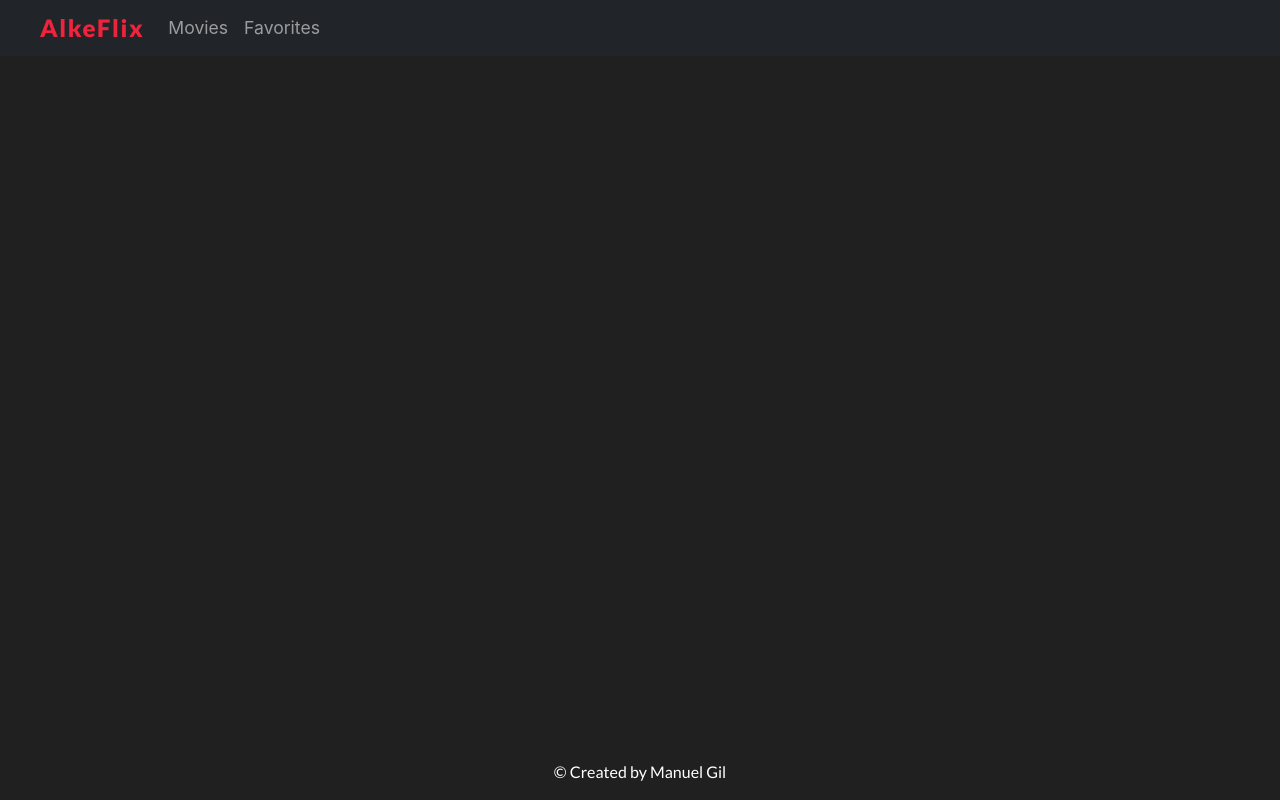
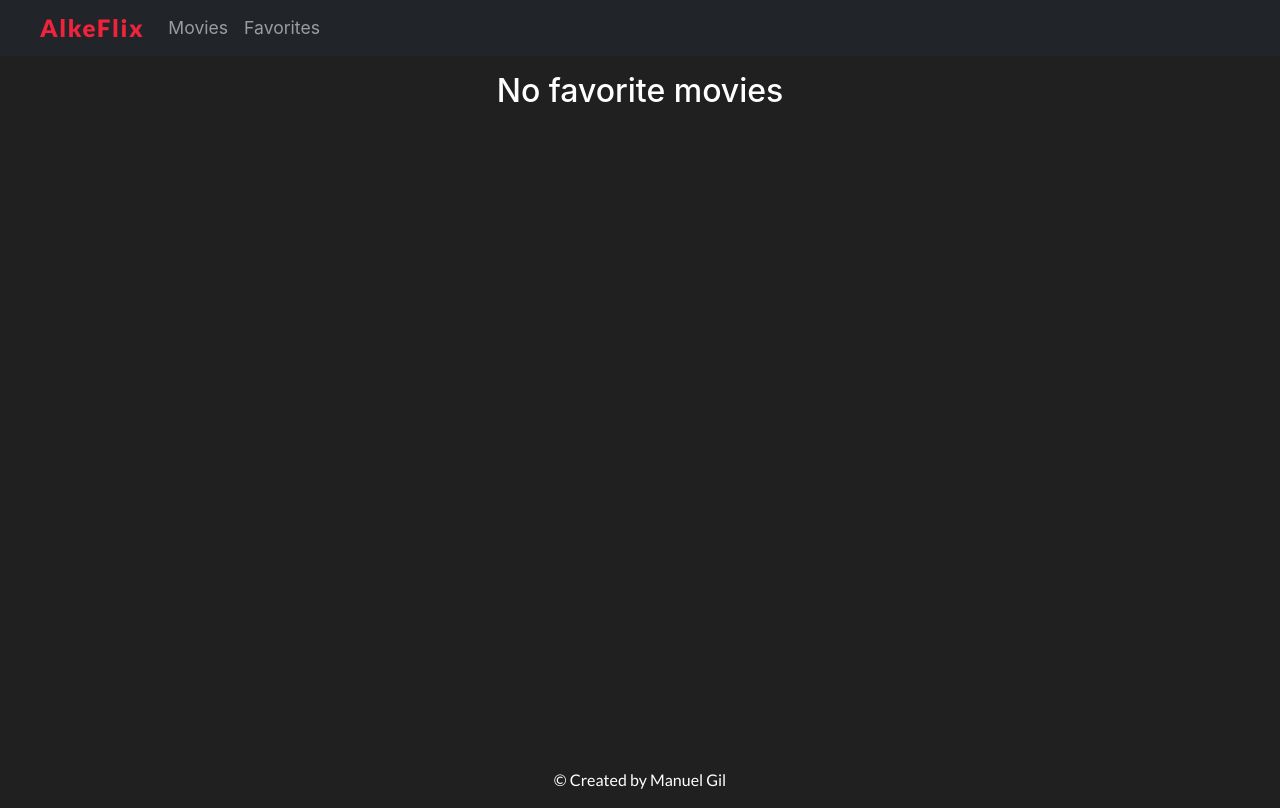
Before and after one commit to ManuGil22/Alkeflix, a React (Create React App) app: page /favorites in a window 1280 px wide. Built offline with nearby package versions, Linux system fonts and the light colour scheme; sample sign-in values are in the browser's storage; a web font is replaced by a local one.

Commit message:
Favorites added

```diff
--- a/src/App.js
+++ b/src/App.js
@@ -1,5 +1,6 @@
 // Libraries
 import React from "react";
+import { useState, useEffect } from 'react';
 import { Route, Routes } from 'react-router-dom';
 
 // Stylesheets
@@ -12,8 +13,56 @@ import MainSection from "./Components/MainSection";
 import LoginForm from "./Components/LoginForm";
 import Listing from "./Components/Listing";
 import Details from "./Components/Details";
+import Favorites from "./Components/Favorites";
 
 function App() {
+  const [ favorites, setFavorites ] = useState([]);
+
+  useEffect(() => {
+    const favMovies = localStorage.getItem('favs');
+    if(favMovies != null){
+        const favsArray = JSON.parse(favMovies);
+        setFavorites(favsArray);
+    }
+  }, []);
+
+  const addOrRemoveFavs = (e) => {
+    const favMovies = localStorage.getItem('favs');
+    let tempMoviesInFavs;
+
+    if (!favMovies) {
+      tempMoviesInFavs = [];
+    } else {
+      tempMoviesInFavs = JSON.parse(favMovies);
+    }
+
+    const btn = e.currentTarget;
+    const parent = btn.parentElement;
+    const imgURL = parent.querySelector('img').getAttribute('src');
+    const title = parent.querySelector('h5').innerText;
+    const overview = parent.querySelector('p').innerText;
+    const movieData = {
+      imgURL, title, overview,
+      id: btn.dataset.movieId
+    };
+    let movieIsInFavs = tempMoviesInFavs.find(movie => {
+      return movie.id === movieData.id
+    });
+
+    if (!movieIsInFavs) {
+      tempMoviesInFavs.push(movieData);
+      localStorage.setItem('favs', JSON.stringify(tempMoviesInFavs));
+      setFavorites(tempMoviesInFavs);
+    } else {
+      let moviesLeft = tempMoviesInFavs.filter(movie => {
+        return movie.id !== movieData.id
+      });
+      localStorage.setItem('favs', JSON.stringify(moviesLeft));
+      console.log(moviesLeft);
+      setFavorites(moviesLeft);
+    }
+  }
+
   return (
     <main className="App">
       <Header />
@@ -22,8 +71,9 @@ function App() {
         <Routes>
           <Route path="/" element={<MainSection />} />
           <Route path="/login" element={<LoginForm />} />
-          <Route path="/movies" element={<Listing />} />
+          <Route path="/movies" element={<Listing addOrRemoveFavs={addOrRemoveFavs} />} />
           <Route path="/detail" element={<Details />} />
+          <Route path="/favorites" element={<Favorites addOrRemoveFavs={addOrRemoveFavs} favorites={favorites} />} />
         </Routes>
       </div>
 
--- /dev/null
+++ b/src/Components/Favorites.js
@@ -0,0 +1,41 @@
+// Libraries
+import React from 'react';
+import { Link, Navigate } from 'react-router-dom';
+
+// Stylesheets
+import '../Stylesheets/Favorites.css';
+
+function Favorites ({ addOrRemoveFavs, favorites }) {
+
+    let token = sessionStorage.getItem('token');
+
+    return(
+        <>
+            { !token && <Navigate to="/" /> }
+
+            <h2 className='fav-amount'>{favorites.length ? favorites.length : 'No' } favorite movies</h2>
+            <div className='row'>
+                {
+                    favorites.map((movie, index) => {
+                        return(
+                            <div className='col-3' key={index}>
+                                <div className="card my-4" >
+                                    <img src={movie.imgURL} className="card-img-top" alt="movie poster" />
+                                    <button className='favourite-btn' onClick={addOrRemoveFavs} data-movie-id={movie.id}>🖤</button>
+                                    <div className="card-body">
+                                        <h5 className="card-title">{ movie.title }</h5>
+                                        <p className="card-text">{ movie.overview.substring(0,150) } ...</p>
+                                        <Link to={`/detail?movieID=${movie.id}`} className="btn btn-primary">View more</Link>
+                                    </div>
+                                </div>
+                            </div>
+                        )
+                    })
+                }
+
+            </div>
+        </>
+    )
+}
+
+export default Favorites;
--- a/src/Components/Listing.js
+++ b/src/Components/Listing.js
@@ -8,7 +8,7 @@ import swAlert from '@sweetalert/with-react';
 // Stylesheets
 import '../Stylesheets/Listing.css';
 
-function Listing() {
+function Listing({ addOrRemoveFavs }) {
 
     let token = sessionStorage.getItem('token');
 
@@ -40,6 +40,7 @@ function Listing() {
                                     <div className='img-container'>
                                         <img src={`https://image.tmdb.org/t/p/w500/${movie.poster_path}`} className="card-img-top" alt="movie poster" />
                                     </div>
+                                    <button className='favourite-btn' onClick={addOrRemoveFavs} data-movie-id={movie.id}>🖤</button>
                                     <div className="card-body">
                                         <h5 className="card-title">{ movie.title }</h5>
                                         <p className="card-text">{ movie.overview.substring(0,150) } ...</p>
--- a/src/Stylesheets/App.css
+++ b/src/Stylesheets/App.css
@@ -19,3 +19,18 @@
 .main {
     min-height: calc(100vh - 4em);
 }
+
+.favourite-btn {
+    width: 30px;
+    height: 30px;
+    background-color: #f2f2f2;
+    border-radius: 30px;
+    display: flex;
+    justify-content: center;
+    align-items: center;
+    position: absolute;
+    right: 10px;
+    top: 10px;
+    border: none;
+    font-size: 13px;
+}
--- /dev/null
+++ b/src/Stylesheets/Favorites.css
@@ -0,0 +1,7 @@
+.fav-amount {
+    display: flex;
+    justify-content: center;
+    align-items: center;
+    color: white;
+    margin-top: 1rem;
+}
```
